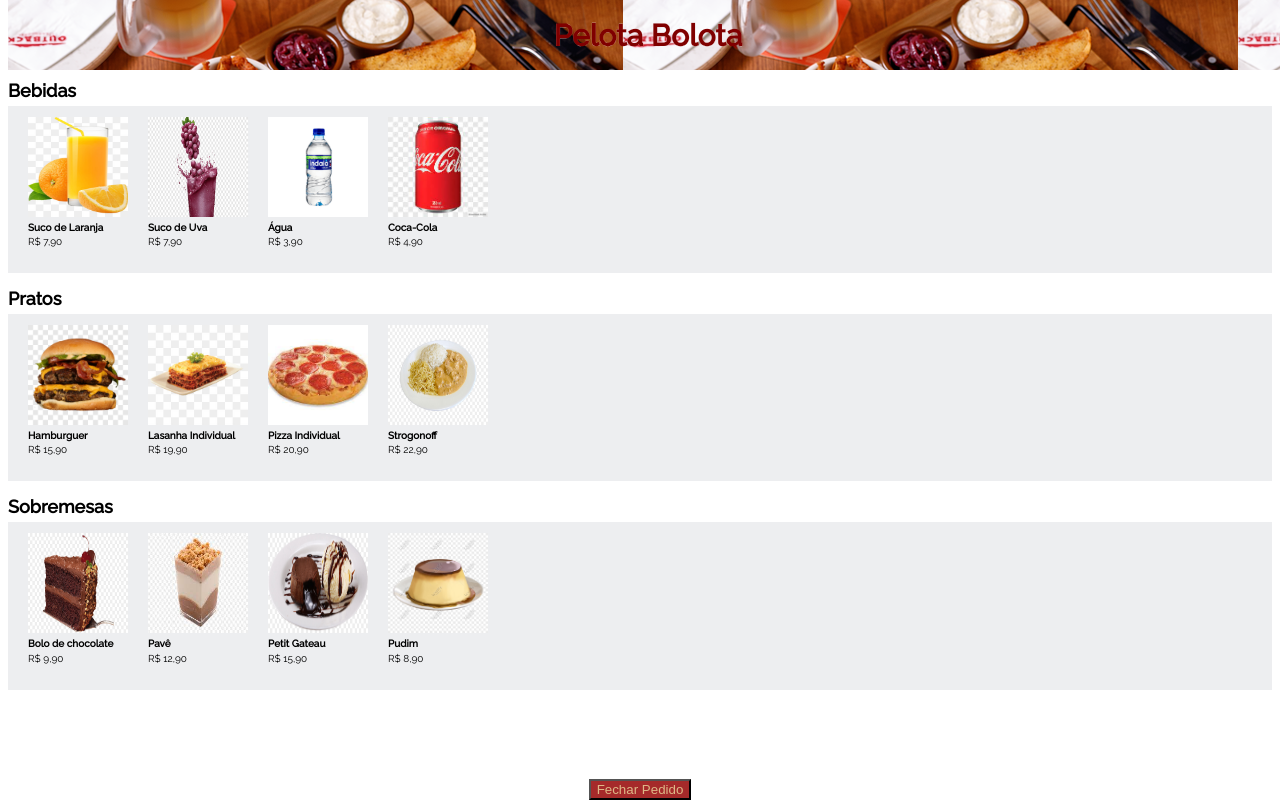
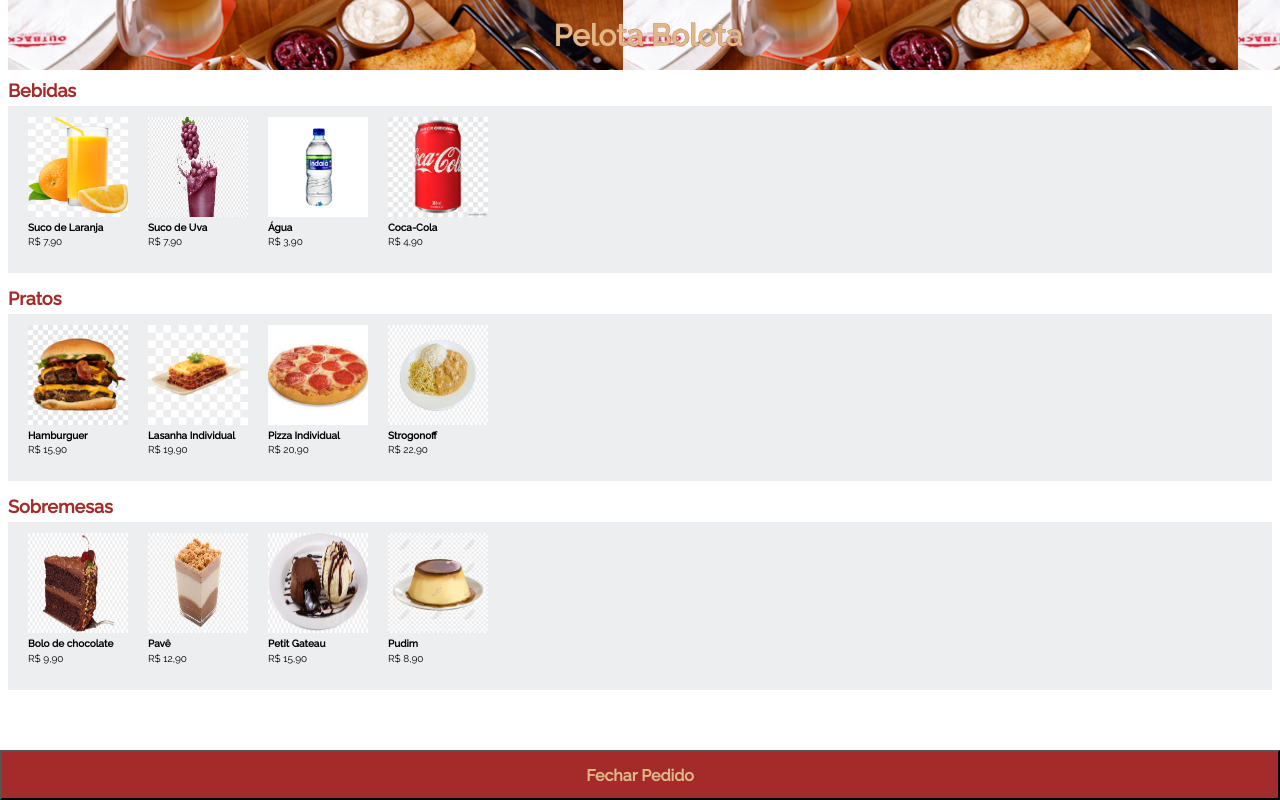
Before and after one commit to caiohrgm/Formacao-PILab-UNB---Projetos-em-HTML5-e-CSS3, a plain HTML site: page pratica_formacao_delivery_mobile/index.html in a window 1280 px wide. Drawn offline with Linux system fonts and the light colour scheme; files whose address does not match are found by name.

Commit message:
Atualizando titulos das comidas e titulo do header

```diff
--- a/pratica_formacao_delivery_mobile/style.css
+++ b/pratica_formacao_delivery_mobile/style.css
@@ -22,13 +22,12 @@ header{
 header #title{
     display: flex;
     font-family: Raleway;
-    color:maroon;
+    color:burlywood;
     font-size: 30px;
     font-style: normal;
     font-weight: normal;
-    border-color: black;
-    -webkit-text-stroke-width: 0.10px; /* largura da borda */
-    -webkit-text-stroke-color:rgb(255, 248, 248);
+    -webkit-text-stroke-width: 0.2px; /* largura da borda */
+    -webkit-text-stroke-color:brown;
 }
 /*---Início da Main---*/
 main{
@@ -40,6 +39,7 @@ main .type_title{
     font-family: Raleway;
     font-size: 18px;
     margin-bottom: 5px;
+    color: brown;
 }
 main .description{
     margin-top: 5px;
@@ -79,10 +79,16 @@ main img{
 footer div{
     display: flex;
     justify-content: center;
+    margin-top: 40px;
 }
 footer button{
     position: fixed;
     bottom: 0px;
+    height: 50px;
+    width:100%;
     background-color: brown;
     color:burlywood;
+    font-family: Raleway;
+    font-weight: bold;
+    font-size: 100%;
 }
```
